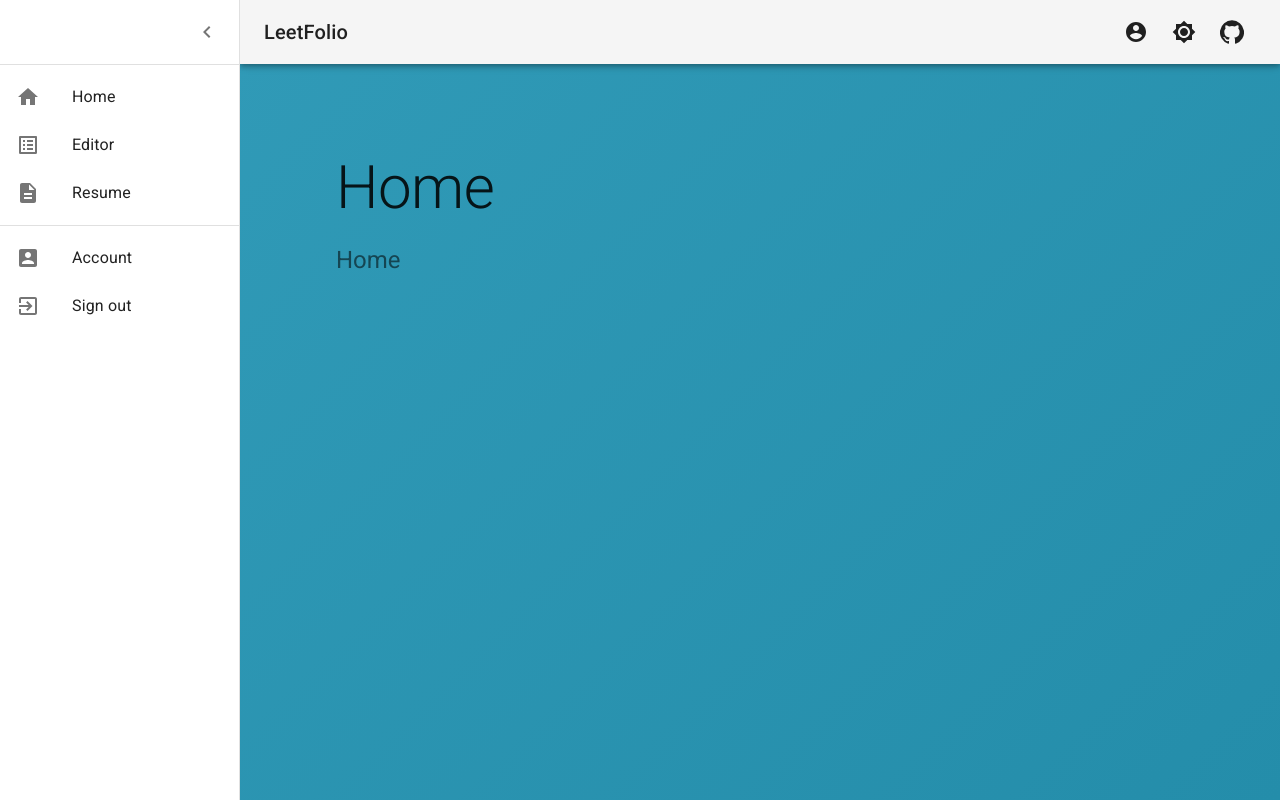
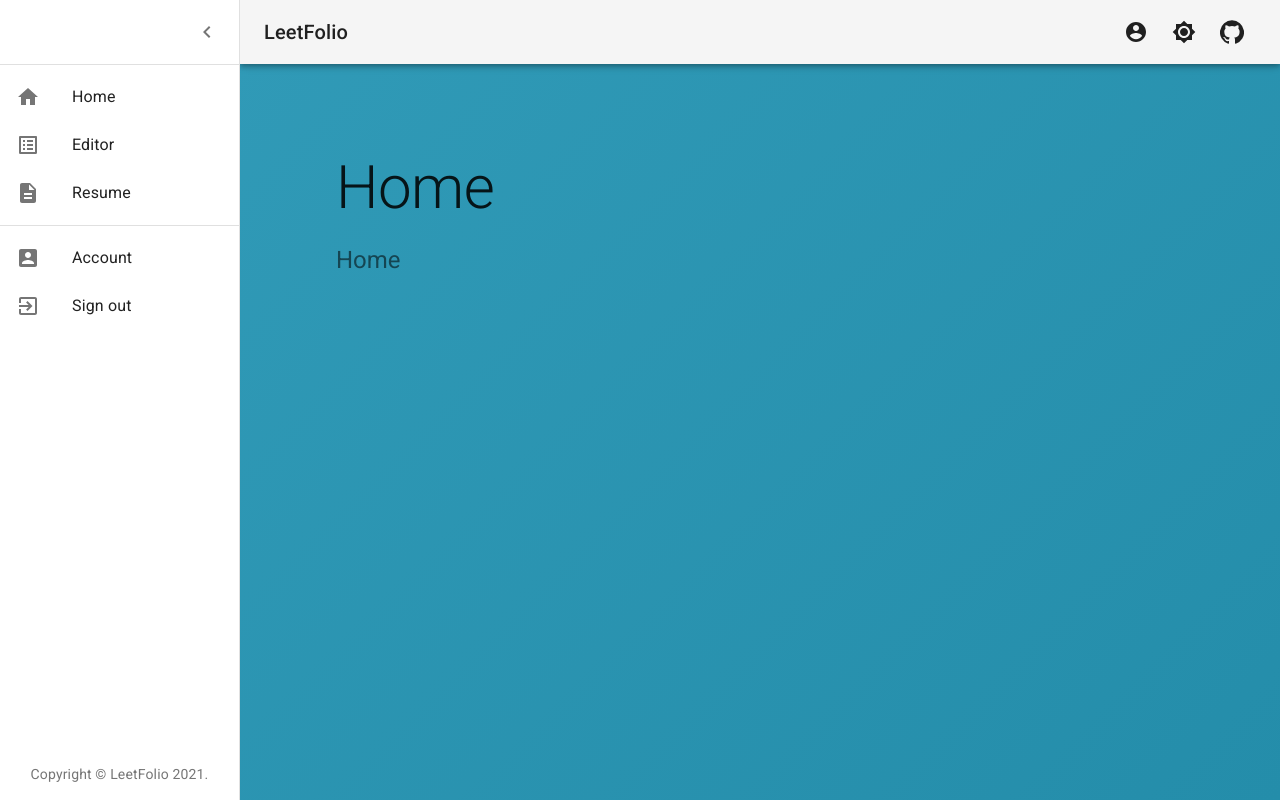
Before and after one commit to JoHoop/leetfolio, a React (Create React App) app: page / in a window 1280 px wide. Built offline with nearby package versions, Linux system fonts and the light colour scheme.

Commit message:
Add copyright to sidebar

```diff
--- a/src/components/Header.js
+++ b/src/components/Header.js
@@ -22,6 +22,7 @@ import {
   ListItemText,
   makeStyles,
   useTheme,
+  Link,
   useMediaQuery,
   useScrollTrigger,
 } from '@material-ui/core';
@@ -105,6 +106,10 @@ const useStyles = makeStyles((theme) => ({
     position: 'fixed',
     bottom: theme.spacing(2),
     right: theme.spacing(2),
+  },
+  footer: {
+    padding: theme.spacing(2, 2),
+    marginTop: 'auto',
   },
 }));
 
@@ -317,6 +322,20 @@ export const Header = ({ children }) => {
             <ListItemText primary={'Sign out'} />
           </ListItem>
         </List>
+
+        <Typography
+          variant='body2'
+          color='textSecondary'
+          align='center'
+          className={classes.footer}
+        >
+          {'Copyright © '}
+          <Link color='inherit' href='https://leetfolio.com'>
+            LeetFolio
+          </Link>{' '}
+          {new Date().getFullYear()}
+          {'.'}
+        </Typography>
       </Drawer>
       <main
         className={clsx(classes.content, {
```
